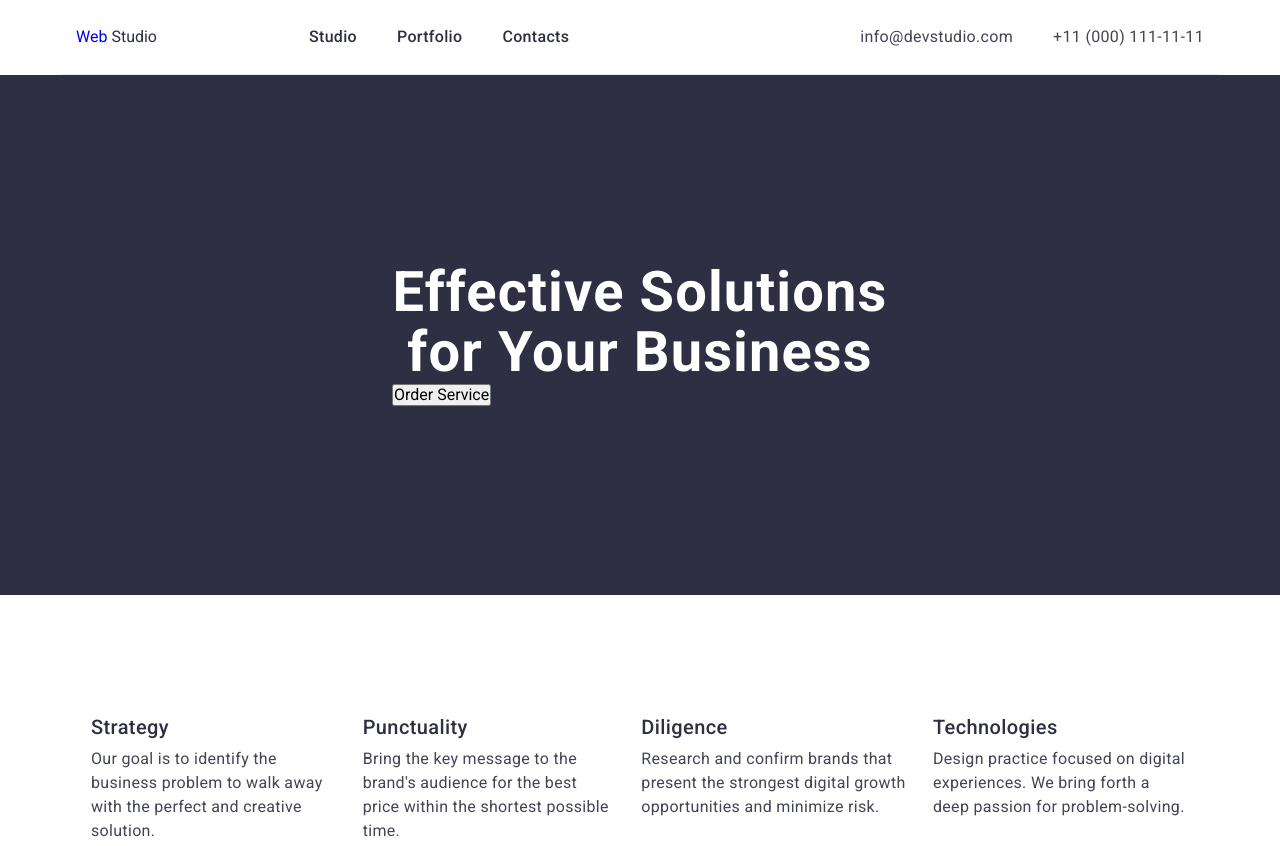
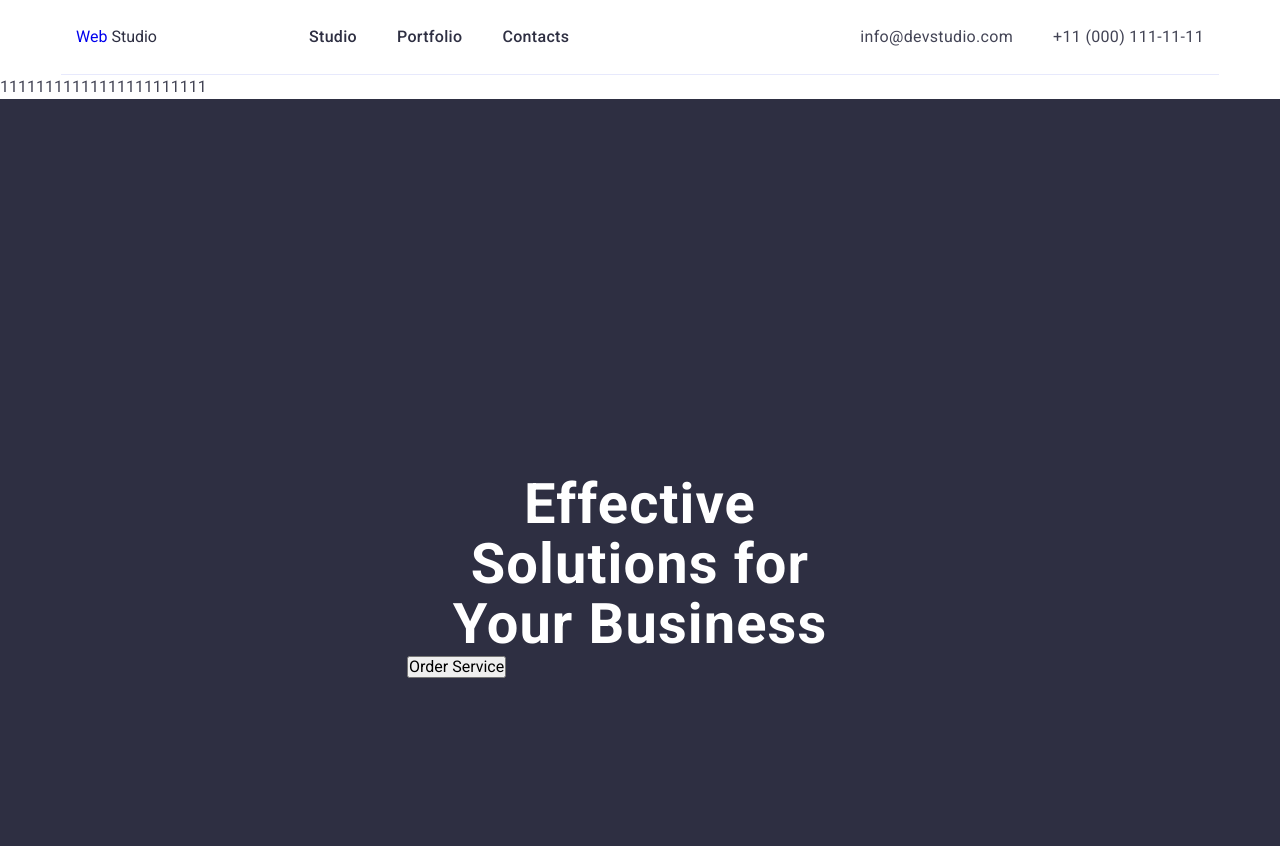
Before and after one commit to egor4k0/goit-markup-hw-03, a plain HTML site: page index.html in a window 1280 px wide. Shown: the top 846 px of the page. Drawn offline with nearby package versions, Linux system fonts and the light colour scheme.

Commit message:
Add files via upload

```diff
--- a/css/style.css
+++ b/css/style.css
@@ -88,6 +88,7 @@ letter-spacing: 0.02em;
 
 .section-title {
 background-color: #2E2F42;
+padding: 188px 0
 }
 
 .title-wrapper {
--- a/index.html
+++ b/index.html
@@ -14,7 +14,9 @@
    </title>
 
  </head>
+
  <body>
+
   <header class="header">
    <div class="container header-adress">
     <nav class="hader-nav">
@@ -59,11 +61,10 @@
    </div>
   </header>
 
-
+11111111111111111111111
   <main>
    <section class="section-title">
-    <div class="container">
-     <div class="title-wrapper">
+    <div class="container title-wrapper">
       <h1 class="title-h">
        Effective Solutions for Your Business
       </h1>
@@ -73,7 +74,7 @@
      </div>
     </div>
    </section>
-
+   222222222222222222222222222222222222
    <section class="features">
     <div class="container">
      <h2 class="visually-hidden">
@@ -119,7 +120,7 @@ problem-solving.
      </ul>
     </div>
    </section>
-
+33333333333333333333333333333
    <section class="team">
     <div class="container">
      <h2 class="team-h">
@@ -165,7 +166,7 @@ problem-solving.
      </ul>
     </div>
    </section>
-
+444444444444444444444444444444444444444
    <section class="portfolio">
     <div class="container">
      <h2 class="portfolio-h">
@@ -231,7 +232,7 @@ problem-solving.
    </section>
 
   </main>
-
+555555555555555555555555555555555555555555555555
   <footer class="footer">
    <div class="container">
     <a class="logo" href="./index.html">
```
